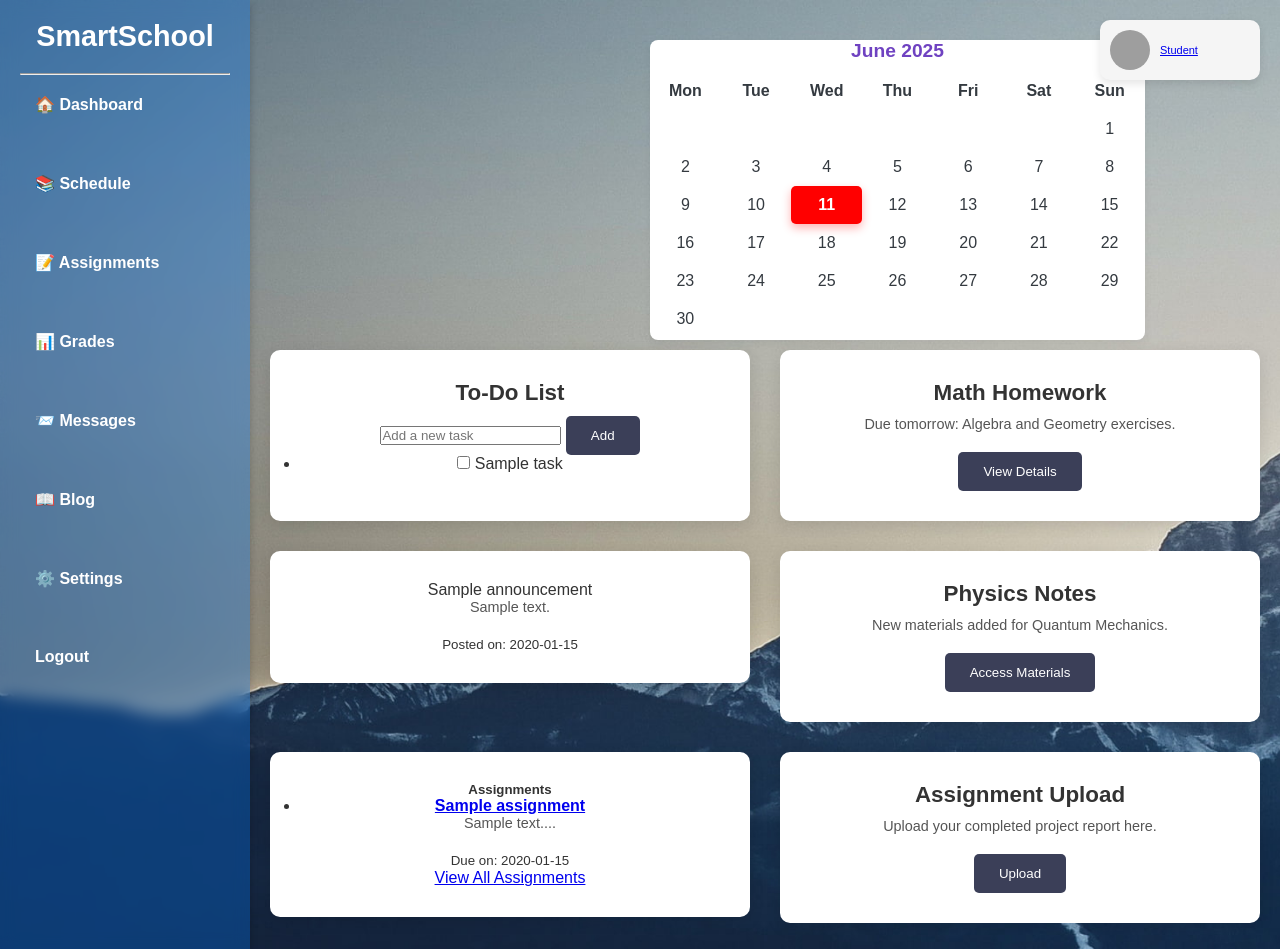
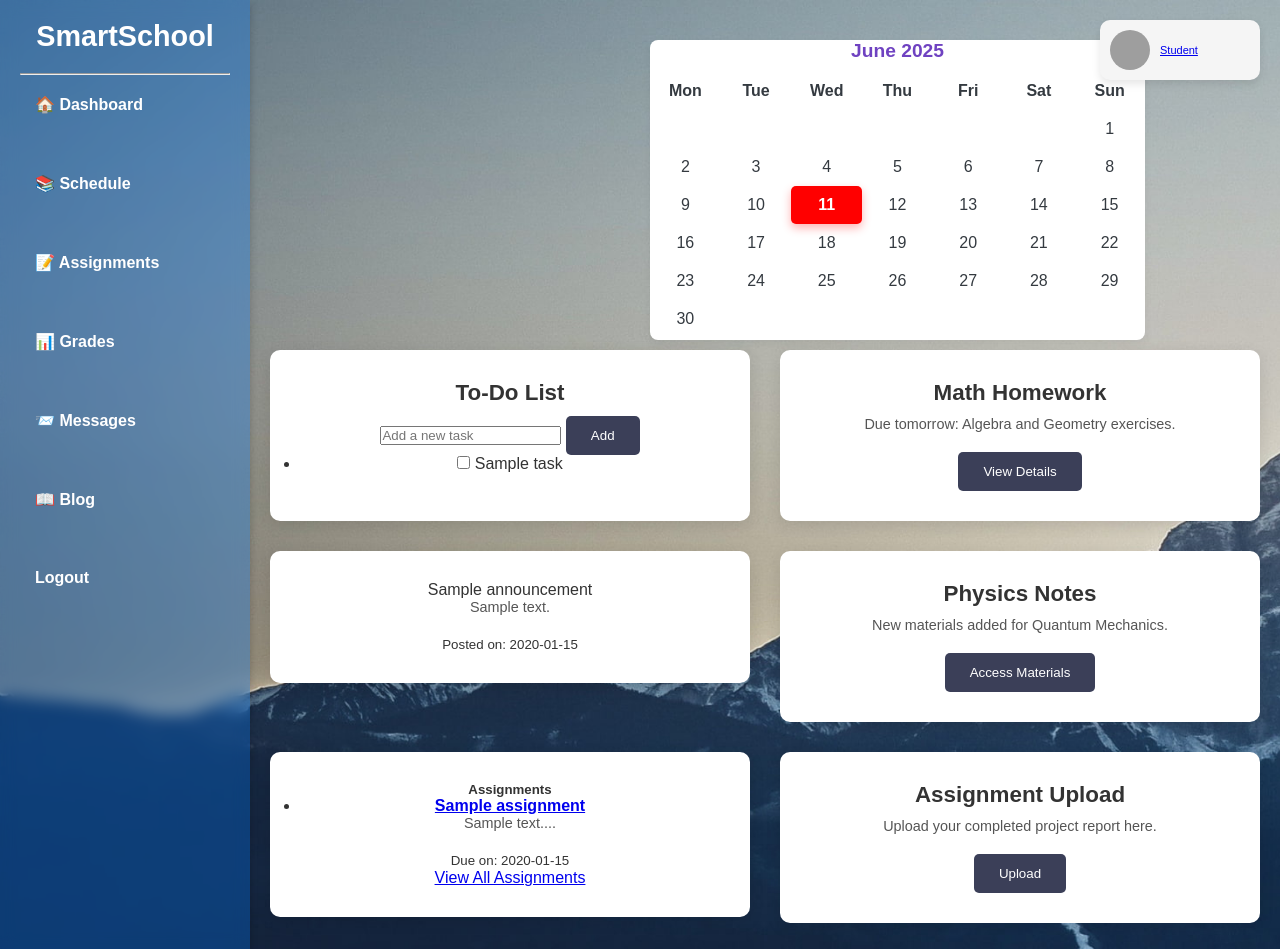
Before and after one commit to johncybersec1/smartsys, a Python web app: template templates/stddashboard.html in a window 1280 px wide. Shown: the top 949 px of the page. Run offline with Jinja, Linux system fonts and the light colour scheme; the template is opened without the code that fills it: most values are stand-ins (such as "Sample title", 1, 10 or a date in 2020); grey boxes are pictures that could not be loaded.

Commit message:
set off bar

```diff
--- a/templates/stddashboard.html
+++ b/templates/stddashboard.html
@@ -20,7 +20,6 @@
                 <li><a href="{{ url_for('view_grades') }}">📊 Grades</a></li>
                 <li><a href="{{ url_for('inbox_list') }}">📨 Messages</a></li>
                 <li><a href="{{ url_for('blogs') }}">📖 Blog</a></li>
-                <li><a href="{{ url_for('settings') }}">⚙️ Settings</a></li>
                 <li><a href="{{ url_for('logout') }}" class="logout">Logout</a></li>
             </ul>
         </aside>
```
